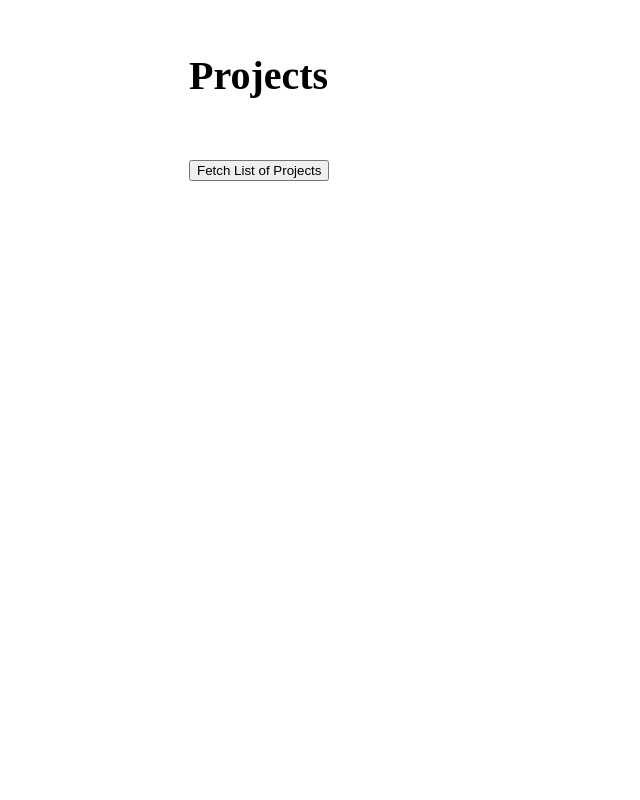
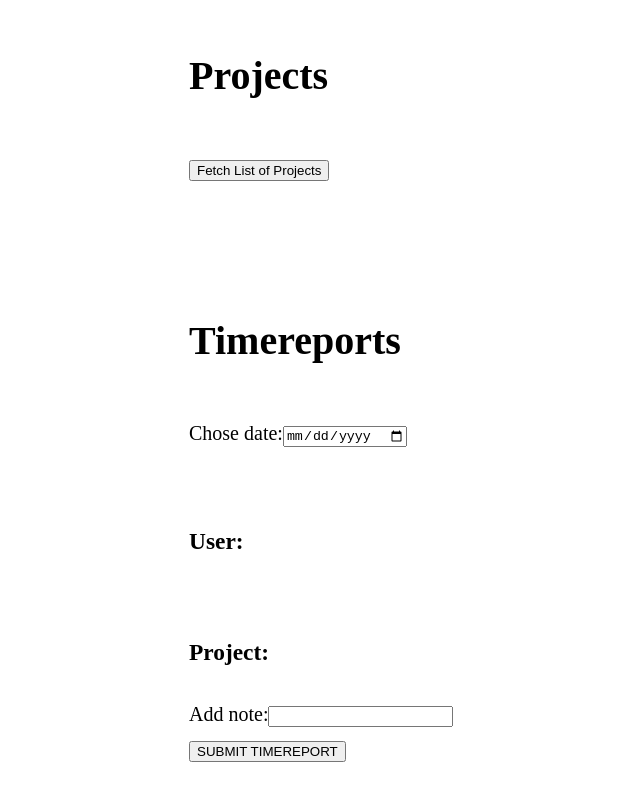
Before and after one commit to johanlarsson1990/TS, a React (Create React App) app in the folder sample-app/: page / in a window 1280 px wide. Shown: the part 404-1204 px from the top of the page, without its empty margins (109-749 px from the left). Before the commit the page ends 800 px from the top, so only its background shows below. Built offline with nearby package versions, Linux system fonts and the light colour scheme; no server answers.

Commit message:
Added timereports and fields for input

```diff
--- a/sample-app/src/App.tsx
+++ b/sample-app/src/App.tsx
@@ -1,12 +1,14 @@
 import React from 'react';
 import Header from './components/header/Header';
 import Projects from './components/projects/Projects';
+import Timereport  from './components/timereports/Timereports';
 
 export const App = () => {
   return (
     <>
         <Header />
         <Projects />
+        <Timereport />
     </>
   )
 }
--- /dev/null
+++ b/sample-app/src/components/timereports/Timereports.tsx
@@ -0,0 +1,38 @@
+import {useState, useEffect} from 'react';
+// import DatePicker from "react-datepicker";
+
+const Timereport = () => {
+
+    const MyComponents = {
+        DatePicker: function DatePicker() {
+
+          //<div>Imagine a {props.color} datepicker here.</div>;
+        }
+      }
+      return (
+        <header>
+            <h1>Timereports</h1>
+            <div>
+            <label htmlFor="date">Chose date:</label>
+             <input type="date" id="date"></input>
+
+          </div>
+          <div>
+              <h3>User:</h3>
+          </div>
+          <div>
+              <h3>Project: </h3>
+          </div>
+          <div>
+          <label htmlFor="note">Add note:</label>
+             <input type="text" id="note"></input>
+          </div>
+          <button>SUBMIT TIMEREPORT</button>
+        </header>
+
+
+        )
+
+}
+
+export default Timereport
```
